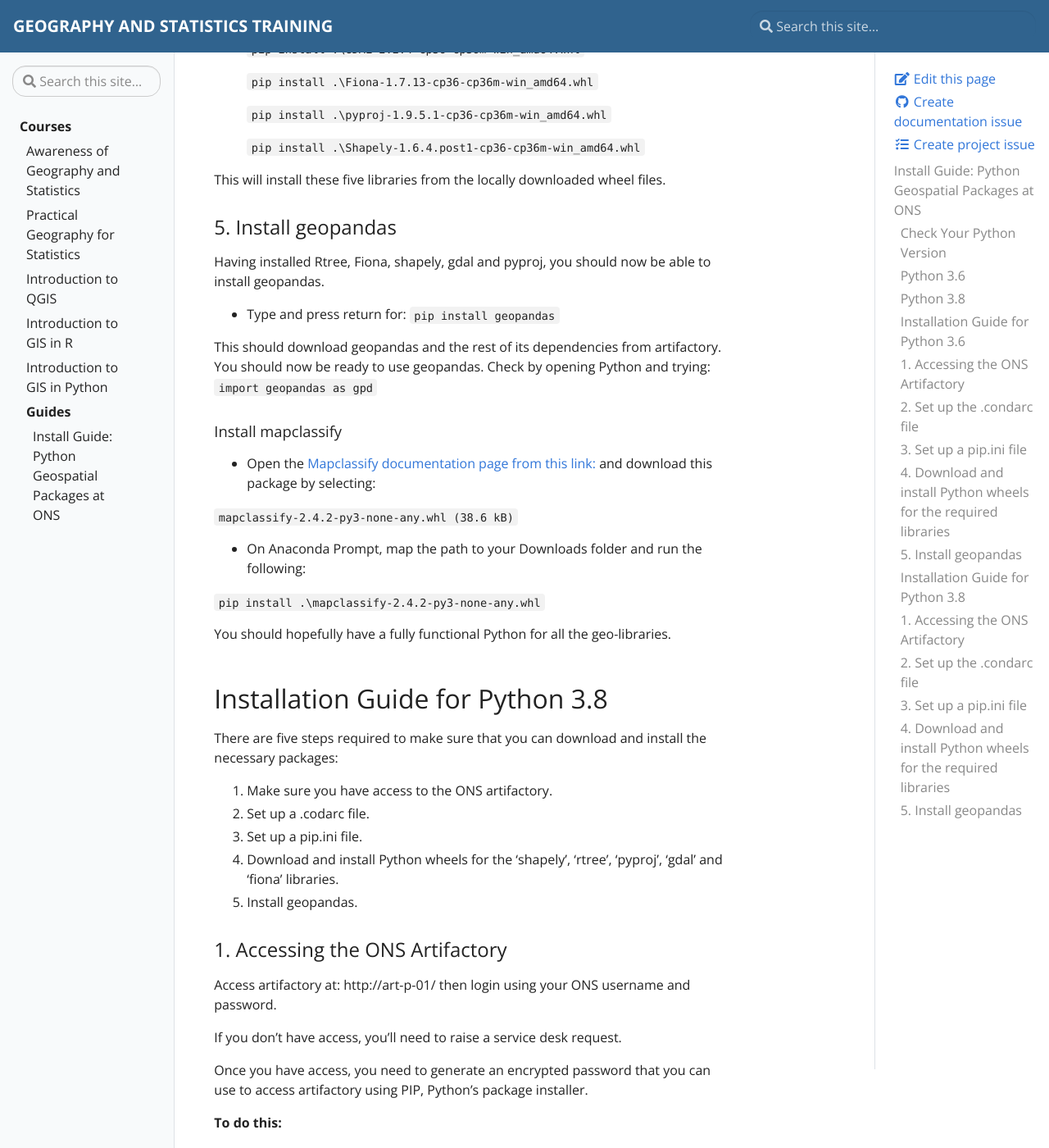
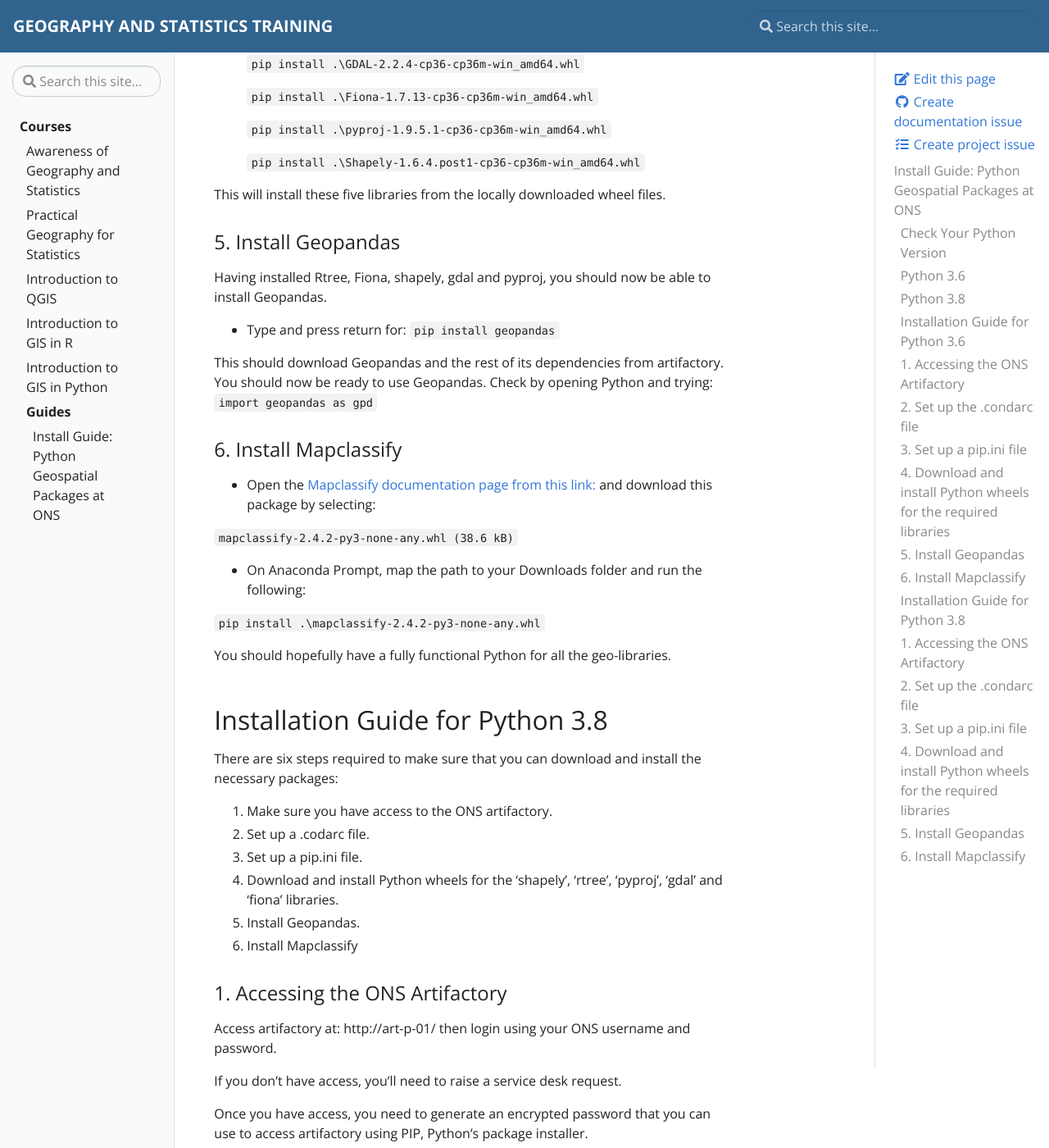
Before and after one commit to ONSgeo/geospatial-training, a Jekyll site: the page built from _docs/guides/python_install.md, in a window 1280 px wide and 1400 px high, scrolled down 5648 px. Shown: the whole window at 82% size. Built offline with Jekyll 4.4.1, drawn with Linux system fonts in a browser that asks for light colours; some of the changed text lies outside the part shown.

Commit message:
typo tweaks to instructions

```diff
--- a/_docs/guides/python_install.md
+++ b/_docs/guides/python_install.md
@@ -20,7 +20,7 @@ If you're using Python 3.6, you should get the following output:
 
 ![Image showing the output from Anaconda Prompt for 3.6](https://github.com/ONSgeo/geospatial-training/blob/master/_docs/guides/img/anaconda_prompt_output.PNG?raw=true)
 
-Follow the [instructions for installation on Python 3.8](https://onsgeo.github.io/geospatial-training/docs/guides/python_install#installation-guide-for-python-36).
+Follow the [instructions for installation on Python 3.6](https://onsgeo.github.io/geospatial-training/docs/guides/python_install#installation-guide-for-python-36).
 
 
 ### Python 3.8
@@ -35,12 +35,13 @@ Follow the [instructions for installation on Python 3.8](https://onsgeo.github.i
 
 ## Installation Guide for Python 3.6
 
-There are five steps required to make sure that you can download and install the necessary packages:
+There are six steps required to make sure that you can download and install the necessary packages:
 1.	Make sure you have access to the ONS artifactory.
 2.	Set up a .codarc file.
 3.  Set up a pip.ini file.
 4.	Download and install Python wheels for the ‘shapely’, ‘rtree’, ‘pyproj’, ‘gdal’ and ‘fiona’ libraries.
-5.	Install geopandas.
+5.	Install Geopandas.
+6.  Install Mapclassify.
 
 
 ### 1. Accessing the ONS Artifactory
@@ -58,15 +59,15 @@ Once you have access, you need to generate an encrypted password that you can us
 *	Generate an encrypted password.
 *	Copy the encrypted password to notepad for now, to use later.
 
-**Search for the **Edit environment Variables** option in the windows search bar to open the menu.
+Search for the **Edit environment Variables** option in the windows search bar to open the menu.
 
 ![Image showing the Edit Environment Variables menu before being opened](https://github.com/ONSgeo/geospatial-training/blob/master/_docs/guides/img/edit_environment%20menu.PNG?raw=true)
 
 *	Under the **User Variables** section, add a new variable called **PIP_INDEX_URL**
-*
-*	 ![Image showing the environment variables menu when adding Pip Index URL](https://github.com/ONSgeo/geospatial-training/blob/master/_docs/guides/img/pip_index.PNG?raw=true)
-*
-*	Set the variable value to:`http://UserName:EncryptedPassword@art-p-01/artifactory/api/pypi/yr-python/simple`
+
+![Image showing the environment variables menu when adding Pip Index URL](https://github.com/ONSgeo/geospatial-training/blob/master/_docs/guides/img/pip_index.PNG?raw=true)
+
+*	Set the variable value to: `http://UserName:EncryptedPassword@art-p-01/artifactory/api/pypi/yr-python/simple`
     * UserName is your ONS username
     *	EncryptedPassword is the output from step 1 above.
 * Select OK and close.
@@ -139,17 +140,17 @@ Once you have downloaded these wheels into your “Downloads” folder open the
 
 This will install these five libraries from the locally downloaded wheel files.
 
-### 5. Install geopandas
+### 5. Install Geopandas
 
-Having installed Rtree, Fiona, shapely, gdal and pyproj, you should now be able to install geopandas.
+Having installed Rtree, Fiona, shapely, gdal and pyproj, you should now be able to install Geopandas.
 * Type and press return for:
     `pip install geopandas`
 
- This should download geopandas and the rest of its dependencies from artifactory.
- You should now be ready to use geopandas. Check by opening Python and trying:
+ This should download Geopandas and the rest of its dependencies from artifactory.
+ You should now be ready to use Geopandas. Check by opening Python and trying:
      `import geopandas as gpd`
 
-##### Install mapclassify
+### 6. Install Mapclassify
 
 * Open the [Mapclassify documentation page from this link:](https://pypi.org/project/mapclassify/#files) and download this package by selecting:
 
@@ -165,12 +166,13 @@ You should hopefully have a fully functional Python for all the geo-libraries.
 
 ## Installation Guide for Python 3.8
 
-There are five steps required to make sure that you can download and install the necessary packages:
+There are six steps required to make sure that you can download and install the necessary packages:
 1.	Make sure you have access to the ONS artifactory.
 2.	Set up a .codarc file.
 3.  Set up a pip.ini file.
 4.	Download and install Python wheels for the ‘shapely’, ‘rtree’, ‘pyproj’, ‘gdal’ and ‘fiona’ libraries.
-5.	Install geopandas.
+5.	Install Geopandas.
+6.  Install Mapclassify
 
 
 ### 1. Accessing the ONS Artifactory
@@ -188,7 +190,7 @@ Once you have access, you need to generate an encrypted password that you can us
 *	Generate an encrypted password.
 *	Copy the encrypted password to notepad for now, to use later.
 
-**Search for the **Edit environment Variables** option in the windows search bar to open the menu.
+Search for the **Edit environment Variables** option in the windows search bar to open the menu.
 
 ![Image showing the Edit Environment Variables menu before being opened](https://github.com/ONSgeo/geospatial-training/blob/master/_docs/guides/img/edit_environment%20menu.PNG?raw=true)
 
@@ -196,7 +198,7 @@ Once you have access, you need to generate an encrypted password that you can us
 
 ![Image showing the environment variables menu when adding Pip Index URL](https://github.com/ONSgeo/geospatial-training/blob/master/_docs/guides/img/pip_index.PNG?raw=true)
 
-*	Set the variable value to:`http://UserName:EncryptedPassword@art-p-01/artifactory/api/pypi/yr-python/simple`
+*	Set the variable value to: `http://UserName:EncryptedPassword@art-p-01/artifactory/api/pypi/yr-python/simple`
     * UserName is your ONS username
     *	EncryptedPassword is the output from step 1 above.
 * Select OK and close.
@@ -236,7 +238,6 @@ Follow this link **https://www.lfd.uci.edu/~gohlke/pythonlibs/** to download the
   3. pyproj-3.0.1-cp38-cp38-win_amd64.whl
   4. Rtree-0.9.7-cp38-cp38-win_amd64.whl
   5. Shapely-1.7.1-cp38-cp38-win_amd64.whl
-
 
 
 These wheels have been built specifically for Python 3.8 (cp38) and windows 64-bit (win_amd64), if your install or OS is different, download the appropriate wheels accordingly.
@@ -261,17 +262,17 @@ Once you have downloaded these wheels into your “Downloads” folder open the
 
 This will install these five libraries from the locally downloaded wheel files.
 
-### 5. Install geopandas
+### 5. Install Geopandas
 
-Having installed Rtree, Fiona, shapely, gdal and pyproj, you should now be able to install geopandas.
+Having installed Rtree, Fiona, shapely, gdal and pyproj, you should now be able to install Geopandas.
 * Type and press return for:
     `pip install geopandas`
 
- This should download geopandas and the rest of its dependencies from artifactory.
- You should now be ready to use geopandas. Check by opening Python and trying:
+ This should download Geopandas and the rest of its dependencies from artifactory.
+ You should now be ready to use Geopandas. Check by opening Python and trying:
      `import geopandas as gpd`
 
-##### Install mapclassify
+### 6. Install Mapclassify
 
 * Open the [Mapclassify documentation page from this link:](https://pypi.org/project/mapclassify/#files) and download this package by selecting:
 
```
Also changed, not shown: other parts of _docs/guides/python_install.md (+1 -1 lines), _docs/guides/geopandas_python_3.8_install.md (deleted, +0 -136 lines).
